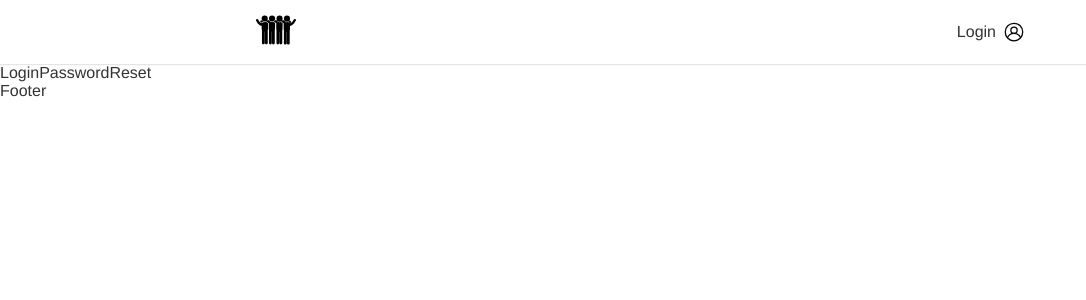
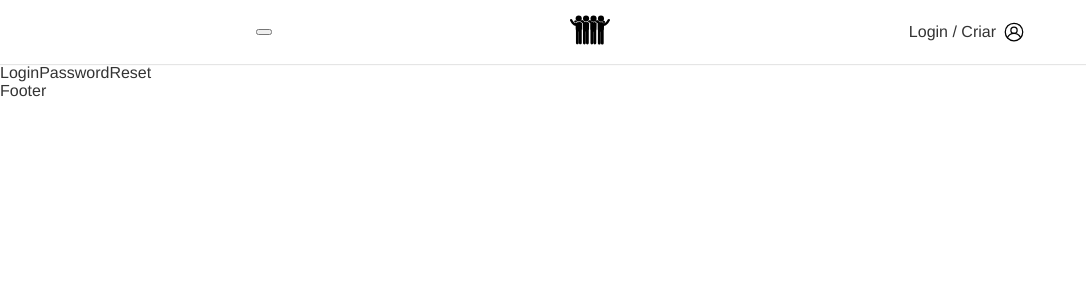
Before and after one commit to GabriellDev0/friends-gram, a React (Create React App) app: page /login/resetar in a window 1280 px wide. Shown: the top 300 px of the page, without its empty margins (0-1086 px from the left). Built offline with nearby package versions, Linux system fonts and the light colour scheme; no server answers.

Commit message:
Adicionado o contexto global do usuário

```diff
--- a/src/App.js
+++ b/src/App.js
@@ -1,21 +1,23 @@
 import React from 'react';
-import './App.css'
+import './App.css';
 import { BrowserRouter, Route, Routes } from 'react-router-dom';
 import Footer from './Components/Footer/Footer';
 import Header from './Components/Header/Header';
 import Home from './Views/Home';
 import Login from './Views/Login/Login';
-
+import { UserStorage } from './UserContext';
 function App() {
   return (
     <div>
       <BrowserRouter>
+        <UserStorage>
           <Header />
           <Routes>
             <Route path="/" element={<Home />} />
             <Route path="/login/*" element={<Login />} />
           </Routes>
           <Footer />
+        </UserStorage>
       </BrowserRouter>
     </div>
   );
--- a/src/Components/Header/Header.js
+++ b/src/Components/Header/Header.js
@@ -1,17 +1,40 @@
-import React from 'react';
+import React, { useContext } from 'react';
 import { Link } from 'react-router-dom';
 import styles from './Header.module.css';
 import { ReactComponent as Friends } from '../../Assets/friends-icon.svg';
+import UserContext from '../../UserContext';
+import { auth } from '../../Firebase/Config'
+import { signOut } from 'firebase/auth';
 const Header = () => {
+  const user = useContext(UserContext);
+
+  function logOut() {
+    signOut(auth)
+      .then(() => {
+        console.log('deslogado com sucesso');
+      })
+      .catch((error) => {
+        console.log(error);
+      });
+  }
+
+
   return (
     <header className={styles.header}>
       <nav className={`${styles.nav} container`}>
+        <button onClick={logOut}></button>
         <Link className={styles.logo} to="/" aria-label="Friendsgram - Home">
           <Friends width="40px" height="40px" />
         </Link>
-        <Link className={styles.login} to="/login">
-          Login
-        </Link>
+        {user ? (
+          <Link className={styles.login} to="/conta">
+            {user.displayName}
+          </Link>
+        ) : (
+          <Link className={styles.login} to="/login">
+            Login / Criar
+          </Link>
+        )}
       </nav>
     </header>
   );
--- /dev/null
+++ b/src/Firebase/firebaseEndPoints.js
@@ -0,0 +1,19 @@
+//Firebase
+import { auth } from './Config'
+import { signInWithEmailAndPassword } from 'firebase/auth';
+
+function loginFirebase(email, password){
+  signInWithEmailAndPassword(auth, email.value, password.value)
+        .then((userCredential) => {
+          const user = userCredential.user;
+          console.log(user)
+        })
+        .catch((error) => {
+          const errorCode = error.code;
+          const errorMessage = error.message;
+          console.log(errorCode);
+          console.log(errorMessage);
+        });
+}
+
+export { loginFirebase }
--- /dev/null
+++ b/src/UserContext.js
@@ -0,0 +1,29 @@
+import React, { useState } from 'react';
+import { auth } from './Firebase/Config';
+
+export const UserContext = React.createContext();
+
+export const UserStorage = ({ children }) => {
+  const [currentUser, setCurrentUser] = useState(null);
+  const [loading, setLoading] = useState(true);
+
+  auth.onAuthStateChanged((user) => {
+    if (user) {
+      setCurrentUser(user);
+      setLoading(false)
+    } else {
+      setCurrentUser(user);
+      setLoading(false)
+    }
+  });
+
+  if(loading){
+    return <h1>Loading...</h1>
+  }
+
+  return (
+    <UserContext.Provider value={currentUser}>{children}</UserContext.Provider>
+  );
+};
+
+export default UserContext;
--- a/src/Views/Login/Components/LoginForm.js
+++ b/src/Views/Login/Components/LoginForm.js
@@ -1,14 +1,13 @@
 import React from 'react';
 import { Link } from 'react-router-dom';
-
-//Firebase
-import { auth } from '../../../Firebase/Config';
-import { signInWithEmailAndPassword } from 'firebase/auth';
 
 //Form Components
 import Input from '../../../Components/Forms/Input';
 import Button from '../../../Components/Forms/Button';
 import useForm from '../../../Hooks/useForm';
+
+//Firebase endPoints
+import { loginFirebase } from '../../../Firebase/firebaseEndPoints';
 
 const LoginForm = () => {
   const email = useForm('email');
@@ -18,17 +17,7 @@ const LoginForm = () => {
     event.preventDefault();
 
     if (email.validade() && password.validade()) {
-      signInWithEmailAndPassword(auth, email.value, password.value)
-        .then((userCredential) => {
-          const user = userCredential.user;
-          console.log(user);
-        })
-        .catch((error) => {
-          const errorCode = error.code;
-          const errorMessage = error.message;
-          console.log(errorCode);
-          console.log(errorMessage);
-        });
+        loginFirebase(email, password)
     }
   }
 
```
Lines whose indentation alone changed are shown as unchanged.
